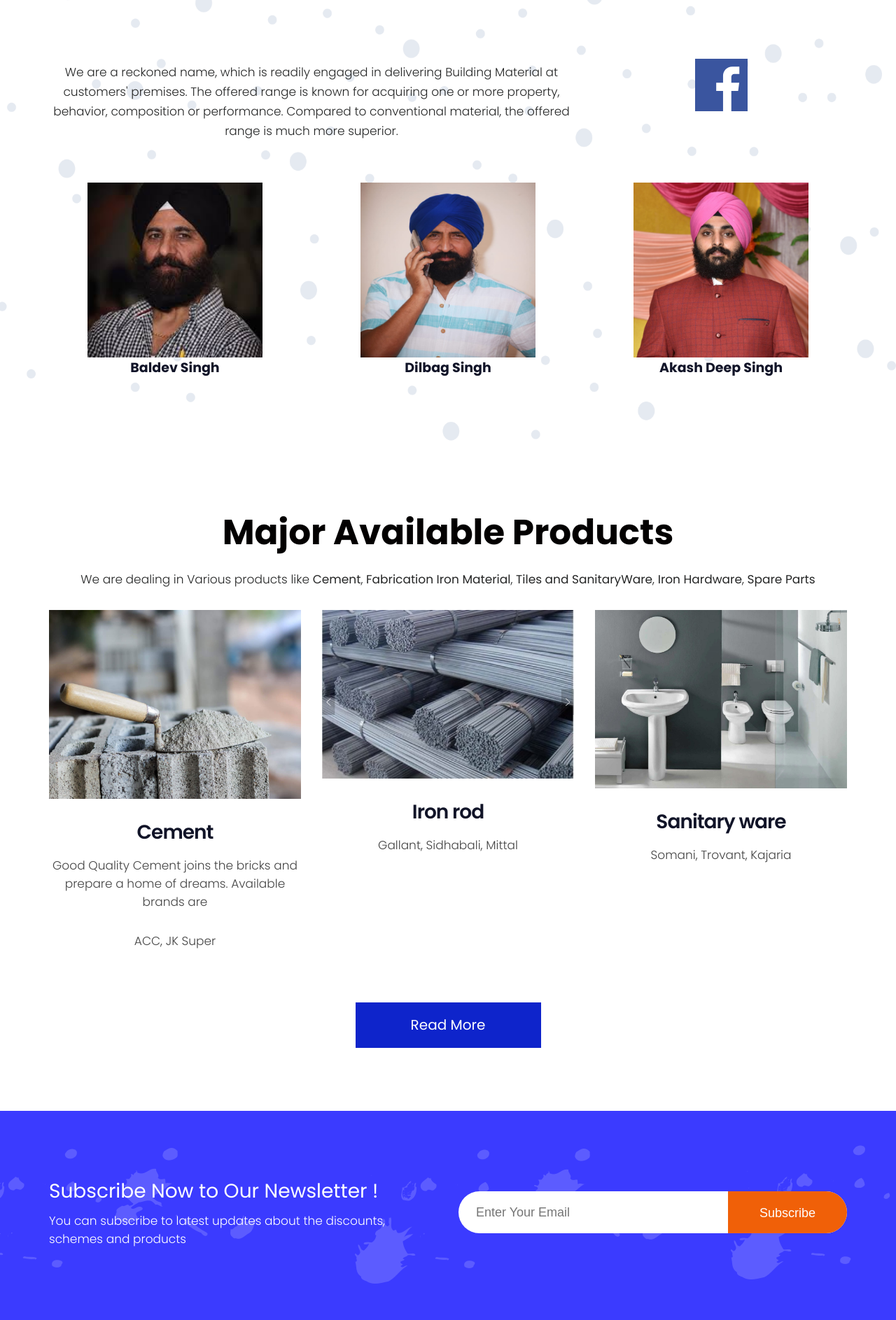
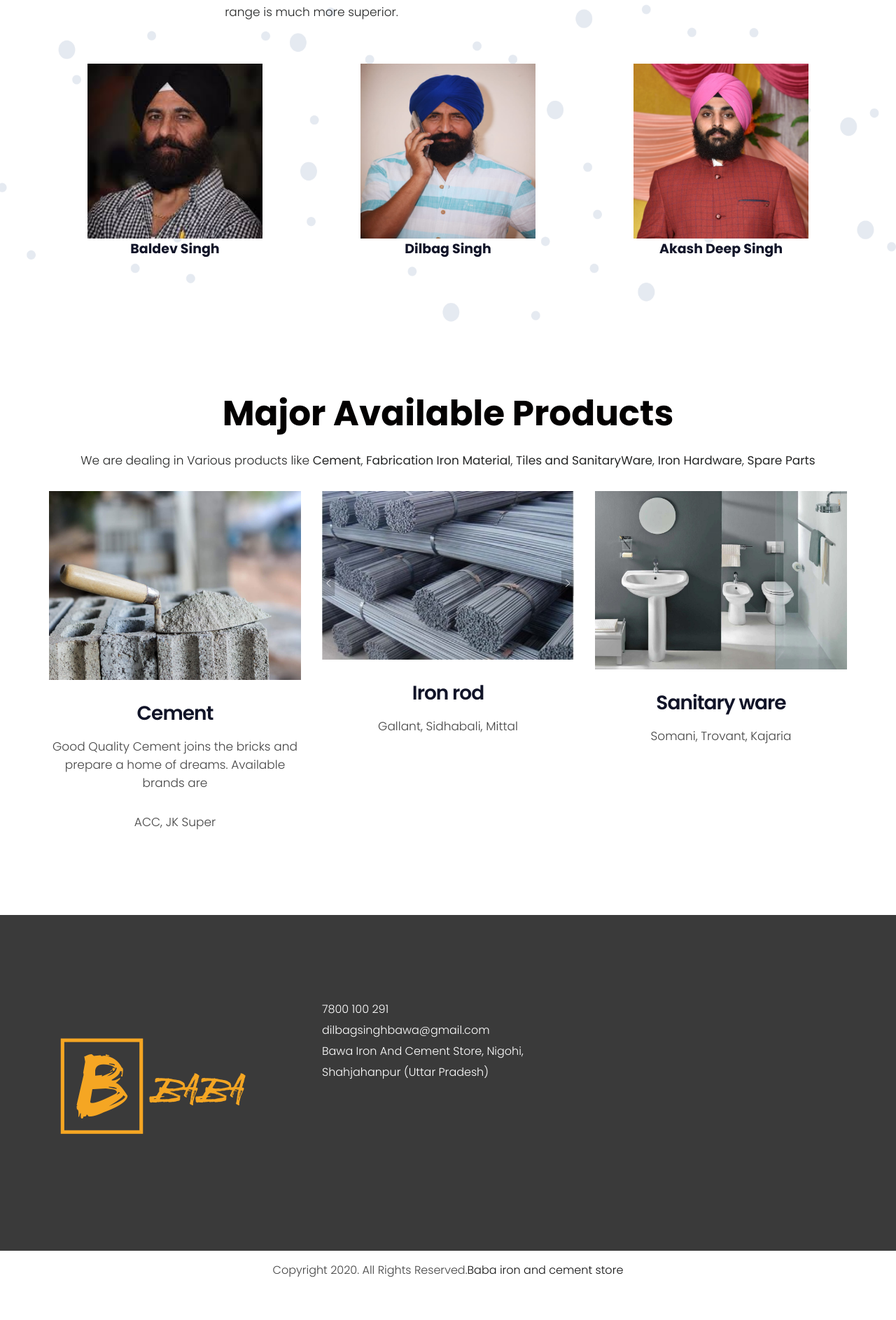
Before and after one commit to SINGHBAWA/babairon, a Flask app: page /about.html in a window 1280 px wide. Shown: the part 506-2393 px from the top of the page at 70% size. After the commit the page ends 2332 px from the top, so only its background shows below. Run offline with Flask 2, Linux system fonts and the light colour scheme; some libraries are stand-ins or nearby versions; grey boxes are pictures that could not be loaded.

Commit message:
changed look and feel

```diff
--- a/templates/about.html
+++ b/templates/about.html
@@ -95,13 +95,6 @@
               </div>
 
             </div>
-            <div class="row">
-               <div class="col-md-12">
-                  <div class="full center">
-                      <a class="blue_bt" href="#">Read More</a>
-                  </div>
-               </div>
-            </div>
          </div>
       </section>
       <!-- end section -->
--- a/templates/partials/footer.html
+++ b/templates/partials/footer.html
@@ -1,25 +1,25 @@
       <!-- footer -->
                   <!-- section -->
-      <section class="section blue_pattern_bg" style="background-color: #3b3bff;">
-         <div class="container">
-            <div class="row">
-               <div class="col-md-6">
-                  <div class="full">
-                     <h4>Subscribe Now to Our Newsletter !</h4>
-                     <p>You can subscribe  to latest updates about the discounts, schemes and products<br></p>
-                  </div>
-               </div>
-               <div class="col-md-6">
-                 <div class="form_subribe">
-                    <form>
-                       <input type="email" name="email" placeholder="Enter Your Email" />
-                       <button>Subscribe</button>
-                    </form>
-                 </div>
-               </div>
-            </div>
-         </div>
-      </section>
+<!--      <section class="section blue_pattern_bg" style="background-color: #3b3bff;">-->
+<!--         <div class="container">-->
+<!--            <div class="row">-->
+<!--               <div class="col-md-6">-->
+<!--                  <div class="full">-->
+<!--                     <h4>Subscribe Now to Our Newsletter !</h4>-->
+<!--                     <p>You can subscribe  to latest updates about the discounts, schemes and products<br></p>-->
+<!--                  </div>-->
+<!--               </div>-->
+<!--               <div class="col-md-6">-->
+<!--                 <div class="form_subribe">-->
+<!--                    <form>-->
+<!--                       <input type="email" name="email" placeholder="Enter Your Email" />-->
+<!--                       <button>Subscribe</button>-->
+<!--                    </form>-->
+<!--                 </div>-->
+<!--               </div>-->
+<!--            </div>-->
+<!--         </div>-->
+<!--      </section>-->
       <!-- end section -->
 
       <footer class="footer layout_padding">
--- a/templates/partials/header.html
+++ b/templates/partials/header.html
@@ -4,9 +4,9 @@
            <div class="container">
               <div class="row">
                <div class="col-lg-3">
-                  <div class="full">
-                     <div class="logo">
-                        <a href="/"><img src="static/main/images/logo.png" alt="#" /></a>
+                  <div class="">
+                     <div class="">
+                        <a href="/"><img src="static/main/images/logo.png" height="150px;" alt="#" /></a>
                      </div>
                   </div>
                </div>
```
Also changed, not shown: templates/coaching.html (+1 -7 lines), templates/index.html (+1 -9 lines).
